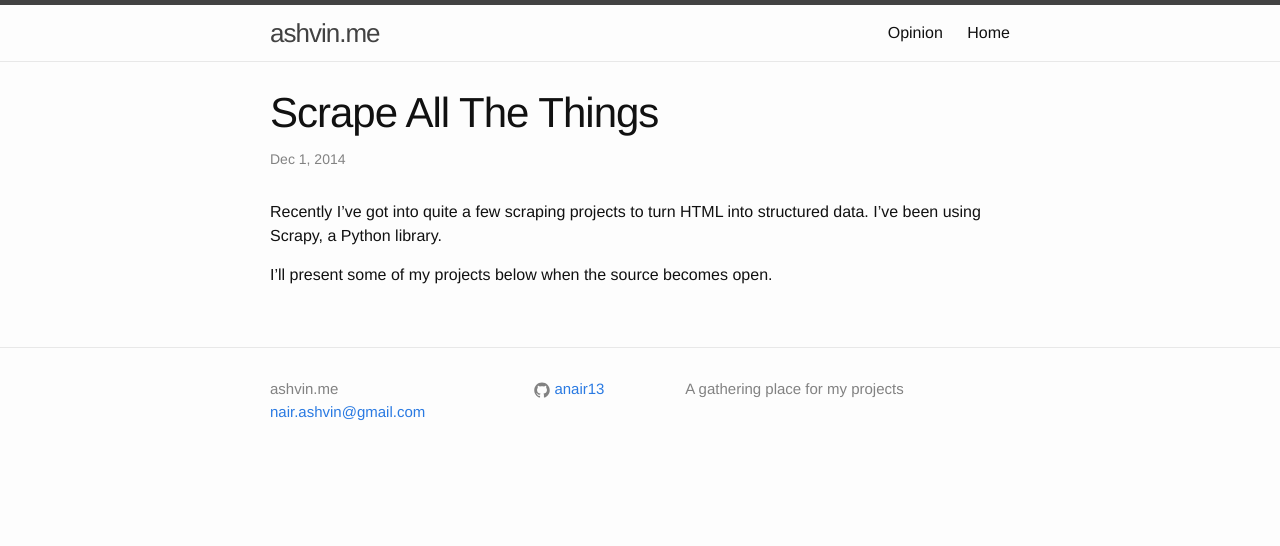
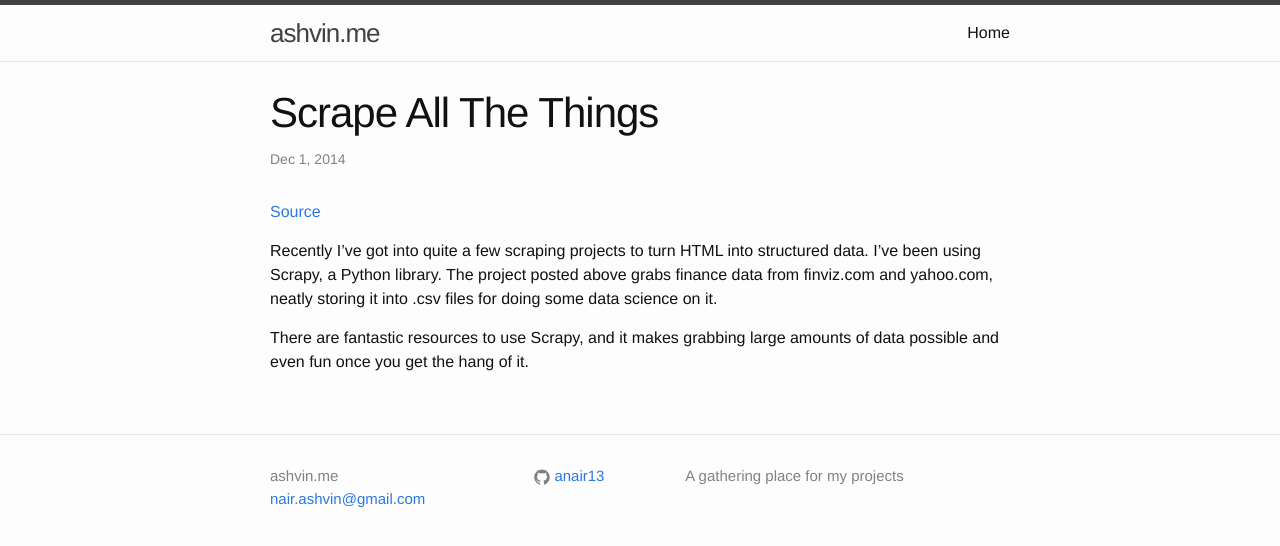
Before and after one commit to anair13/anair13.github.io, a Jekyll site: the page built from _posts/2014-12-01-scrapers.md, in a window 1280 px wide. Shown: the top 546 px of the page. Built offline with Jekyll 4.4.1, drawn with Linux system fonts in a browser that asks for light colours; comment, search, counter and statistics services are not loaded.

```diff
--- a/_posts/2014-12-01-scrapers.md
+++ b/_posts/2014-12-01-scrapers.md
@@ -5,8 +5,9 @@ date:   2014-12-1 16:31:00
 tags: [all, python, scrapy]
 category: code
 comments: true
+sourcelink: https://github.com/anair13/financials-scrapers
 ---
 
-Recently I've got into quite a few scraping projects to turn HTML into structured data. I've been using Scrapy, a Python library.
+Recently I've got into quite a few scraping projects to turn HTML into structured data. I've been using Scrapy, a Python library. The project posted above grabs finance data from finviz.com and yahoo.com, neatly storing it into .csv files for doing some data science on it.
 
-I'll present some of my projects below when the source becomes open.
+There are fantastic resources to use Scrapy, and it makes grabbing large amounts of data possible and even fun once you get the hang of it.
```
Also changed, not shown: _posts/2014-12-14-protests.md (+1 -0 lines), _posts/2014-12-19-fall14seminreview.md (+1 -0 lines), _posts/2015-08-21-baxter.md (added, +40 -0 lines), opinions/index.md (deleted, +0 -7 lines).
